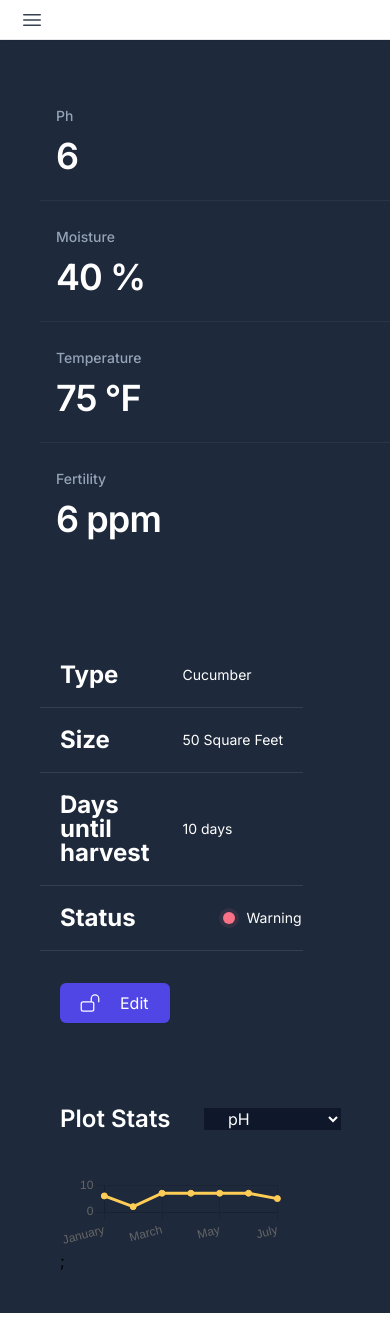
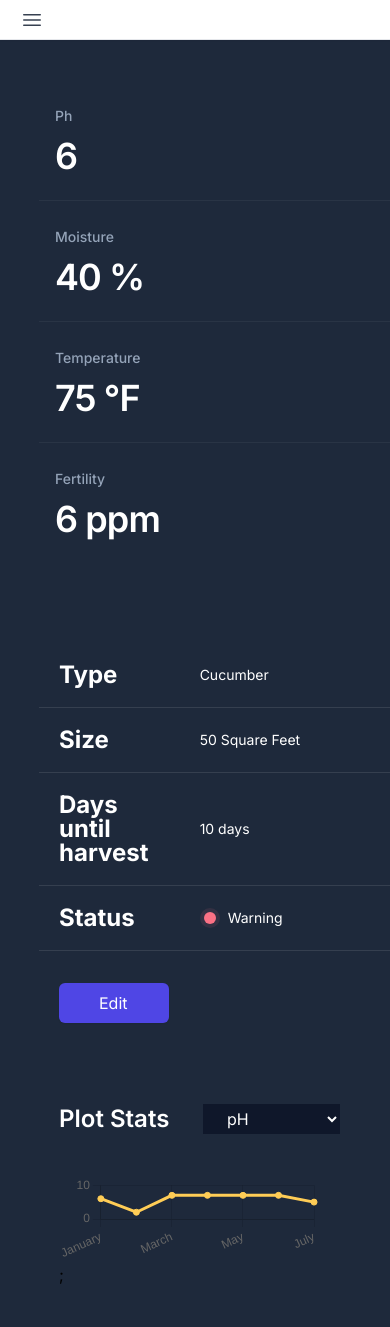
Before and after one commit to iolmstead23/OlmsteadGarden, a Next.js app: page /stats/1 in a window 390 px wide. Built offline with nearby package versions, Linux system fonts and the light colour scheme.

Commit message:
Responsive design minor style updates

```diff
--- a/app/layout.tsx
+++ b/app/layout.tsx
@@ -17,7 +17,7 @@ export default function RootLayout({
   children: React.ReactNode;
 }>) {
   return (
-    <html lang="en" className="h-full overflow-y-auto">
+    <html lang="en" className="h-full">
       <body className={inter.className}>
         <UIProvider>
           <div>
--- a/app/stats/[id]/page.tsx
+++ b/app/stats/[id]/page.tsx
@@ -52,11 +52,11 @@ export default function PlotPage() {
         };
 
         return (
-            <div className="py-auto flex flex-row items-center w-1/2 h-5">
+            <div className="py-auto flex flex-row items-center w-1/2">
                 <select
                     id="plot_type"
                     name="plot_type"
-                    className="text-left w-fit block form-field-bg-primary-dark text-primary-dark sm:text-sm sm:leading-6 pl-5"
+                    className="text-left py-1 block form-field-bg-primary-dark text-primary-dark sm:text-sm sm:leading-6 pl-5"
                     defaultValue={type}
                     onChange={handleChange}
                 >
@@ -82,7 +82,7 @@ export default function PlotPage() {
                     id="plot_type"
                     name="plot_type"
                     defaultValue={focusPlotStats}
-                    className="text-left w-fit block form-field-bg-primary-dark text-primary-dark sm:text-sm sm:leading-6 pl-5"
+                    className="text-left block py-1 form-field-bg-primary-dark text-primary-dark sm:text-sm sm:leading-6 pl-5"
                 >
                     <option onClick={()=>setFocusPlotStats("pH")}>pH</option>
                     <option onClick={()=>setFocusPlotStats("Moisture")}>Moisture</option>
@@ -113,7 +113,7 @@ export default function PlotPage() {
                     type="text"
                     name={editField as string}
                     id={editField as string}
-                    className="text-left w-full block form-field-bg-primary-dark text-primary-dark sm:text-sm sm:leading-6 pl-5"
+                    className="text-left block form-field-bg-primary-dark text-primary-dark sm:text-sm sm:leading-6 pl-5"
                     defaultValue={value}
                     onChange={(e) => {handleChange(e.target.value);
                     }}
@@ -136,14 +136,14 @@ export default function PlotPage() {
     }, [plots.state.data, id]);
 
     return (
-        <div className="bg-primary-dark py-10 pl-10 lg:pl-[20%]">
+        <div className="bg-primary-dark py-10 pl-[10%] md:pl-[15%] lg:pl-[30%] min-h-screen overflow-y-auto">
             <ResourceStats stats={stats} />
             <div className="py-20">
-                <table className="w-3/4 text-left border-b border-white/10">
+                <table className="relative text-left border-b border-white/10">
                     <colgroup>
-                        <col className="w-1/2" />
-                        <col className="w-1/2" />
-                        <col className="w-1/2" />
+                        <col className="w-[20%]" />
+                        <col className="w-[20%]" />
+                        <col className="w-[20%]" />
                     </colgroup>
                     <tbody>
                         <tr className="border-b border-white/10 text-2xl leading-6 text-primary-dark">
@@ -152,9 +152,7 @@ export default function PlotPage() {
                                 {editMode ? (
                                     <EditTypeDropdown type={plotData?.type!} />
                                 ) : (
-                                    <span className="text-left mt-2 blocksm:text-sm sm:leading-6">
-                                        {plotData?.type}
-                                    </span>
+                                    <span>{plotData?.type}</span>
                                 )}
                             </td>
                         </tr>
@@ -177,7 +175,7 @@ export default function PlotPage() {
                         <tr className="border-b border-white/10 text-2xl leading-6 text-white">
                             <th className="py-5 pl-5 pr-8 sm:pl-6 lg:pl-8">Status</th>
                             <td className="py-5 text-sm leading-6 sm:pr-8 lg:pr-20">
-                                <div className="flex items-center justify-end gap-x-2 sm:justify-start">
+                                <div className="flex items-center gap-x-2 justify-start">
                                     <div className={classNames(statuses[plotData?.status!], 'flex-none rounded-full p-1')}>
                                         <div className="h-3 w-3 rounded-full bg-current" />
                                     </div>
@@ -191,20 +189,18 @@ export default function PlotPage() {
                 <div className='pt-3 pl-5 flex flex-col items-start'>
                     <button
                         type="button"
-                        className="mt-5 p-5 w-1/3 rounded-md bg-indigo-600 py-2 lg:px-5 text-primary-dark shadow-sm hover:bg-indigo-500 focus-visible:outline focus-visible:outline-2 focus-visible:outline-offset-2 focus-visible:outline-indigo-600"
+                        className="mt-5 p-5 w-1/3 md:w-28 rounded-md bg-indigo-600 py-2 lg:px-5 text-primary-dark shadow-sm hover:bg-indigo-500 focus-visible:outline focus-visible:outline-2 focus-visible:outline-offset-2 focus-visible:outline-indigo-600"
                         onClick={handleEdit}
                     >
                         {editMode ?
                             (
                                 <div className='flex flex-row items-center'>
-                                    <LockClosedIcon aria-hidden="true" className="h-5 w-5" />
                                     <span className="pl-5">Save</span>
                                 </div>
                             )
                         :
                             (
                                 <div className='flex flex-row items-center'>
-                                    <LockOpenIcon aria-hidden="true" className="h-5 w-5" />
                                     <span className="pl-5">Edit</span>
                                 </div>
                             )
@@ -213,7 +209,7 @@ export default function PlotPage() {
                 </div>
             </div>
             {/** MARK: ChangeStateDropdown*/}
-            <div className='flex flex-col items-start w-fit pl-5'>
+            <div className='flex flex-col items-start w-full pl-5'>
                 <div className='mb-10'>
                     <ChangeStatDropdown />
                 </div>
--- a/app/stats/page.tsx
+++ b/app/stats/page.tsx
@@ -42,7 +42,7 @@ export default function StatsPage() {
   ];
 
   return (
-    <div className="bg-primary-dark py-10 pl-10 lg:pl-[30%] min-h-screen ">
+    <div className="bg-primary-dark py-10 pl-[10%] md:pl-[15%] lg:pl-[30%] min-h-screen ">
 
       <h2 className="text-base font-semibold leading-7 text-primary-dark lg:px-8 pl-5 pb-5">Latest Update: ~timestamp~</h2>
 
```
